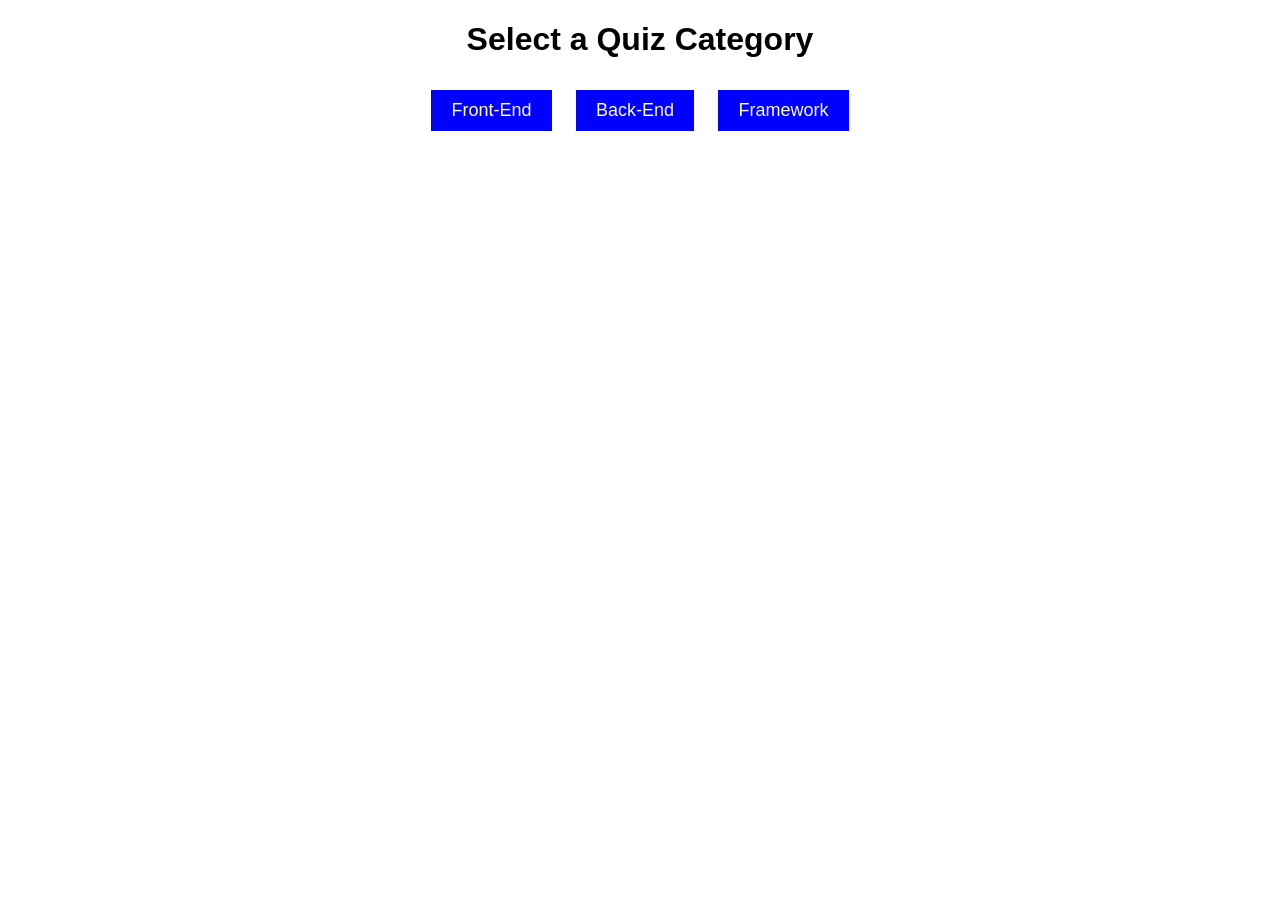
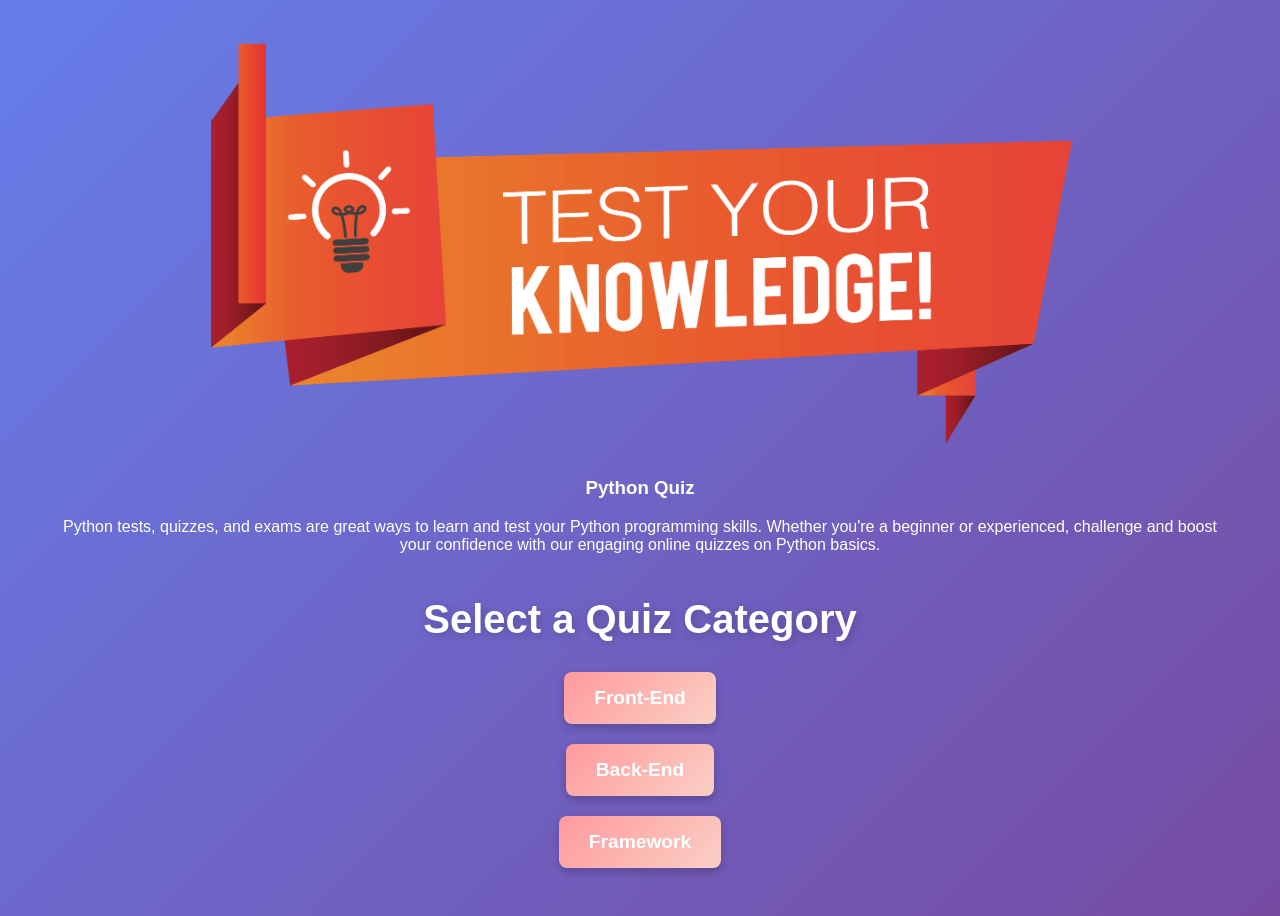
Before and after one commit to ShinoKThankachan/files, a Django app: page /quiz_home/ in a window 1280 px wide. Before the commit the page ends 131 px from the top, so only its background shows below. Run offline with Django 5.2, Linux system fonts and the light colour scheme; a user stored in the database is signed in.

Commit message:
files added

```diff
--- a/quiz_platform/quiz/urls.py
+++ b/quiz_platform/quiz/urls.py
@@ -10,4 +10,6 @@ urlpatterns = [
     path('top-scorers/', views.top_scorers, name='top_scorers'),
     path('feedback/', views.feedback, name='feedback'),
     path('profile/', views.profile, name='profile'),
+    path('results/<int:score>/',views.results, name='results'),
+    path('logout/', views.logout_view, name='logout'),
 ]
--- a/quiz_platform/quiz/views.py
+++ b/quiz_platform/quiz/views.py
@@ -4,7 +4,7 @@ from django.contrib.auth.decorators import login_required
 from django.core.mail import send_mail
 from .models import QuizCategory, DifficultyLevel, Question, Score, UserProfile, Feedback
 from .forms import RegisterForm, FeedbackForm
-from django.contrib.auth import login, authenticate
+from django.contrib.auth import login, authenticate,logout
 from django.contrib.auth.forms import AuthenticationForm
 from django.contrib import messages
 
@@ -63,32 +63,37 @@ def quiz(request, category_id, difficulty_id):
     questions = Question.objects.filter(category=category, difficulty=difficulty)
 
     if request.method == 'POST':
+        answers = {}
+        for question in questions:
+            answer = request.POST.get(f'question_{question.id}')
+            if answer:
+                answers[question.id] = answer
 
-        answers = request.POST.getlist('answers')
         score = calculate_score(questions, answers)
         Score.objects.create(user=request.user, category=category, difficulty=difficulty, score=score)
-
-
-        send_mail(
-            'Your Quiz Results',
-            f'You scored {score} points on the {category.name} {difficulty.name} quiz.',
-            'no-reply@quizplatform.com',
-            [request.user.email],
-            fail_silently=False,
-        )
-        return redirect('results', score=score)
+        next_difficulty_id = difficulty_id + 1
+        if next_difficulty_id > 3:
+            return redirect('home')
+        else:
+            return redirect('quiz', category_id=category_id, difficulty_id=next_difficulty_id)
 
     return render(request, 'quiz.html', {'category': category, 'difficulty': difficulty, 'questions': questions})
 
 
+
+
 def calculate_score(questions, answers):
     score = 0
-    for question, user_answer in zip(questions, answers):
-        if int(user_answer) == question.correct_option:
+    for question in questions:
+        user_answer = answers.get(question.id)
+        if user_answer and int(user_answer) == question.correct_option:
             score += 1
     return score
 
 
+@login_required
+def results(request, score):
+    return render(request, 'results.html', {'score': score})
 @login_required
 def feedback(request):
     if request.method == 'POST':
@@ -101,7 +106,7 @@ def feedback(request):
         form = FeedbackForm()
     return render(request, 'feedback.html', {'form': form})
 
-
+@login_required
 def top_scorers(request):
     categories = QuizCategory.objects.all()
     top_scores = {}
@@ -116,3 +121,8 @@ def top_scorers(request):
     return render(request, 'top_scorers.html', {'top_scores': top_scores})
 def home(request):
     return render(request, 'home.html')
+
+
+def logout_view(request):
+    logout(request)
+    return redirect(login_view)
--- a/quiz_platform/quiz_platform/settings.py
+++ b/quiz_platform/quiz_platform/settings.py
@@ -134,3 +134,5 @@ EMAIL_USE_TLS = True
 EMAIL_HOST_USER = 'your_email@gmail.com'
 EMAIL_HOST_PASSWORD = 'your_password'
 EMAIL_BACKEND = 'django.core.mail.backends.console.EmailBackend'
+
+LOGIN_URL='login'
--- /dev/null
+++ b/quiz_platform/static/css/quiz_home.css
@@ -0,0 +1,60 @@
+body {
+    font-family: Arial, sans-serif;
+    background: linear-gradient(135deg, #667eea, #764ba2);
+    color: white;
+    text-align: center;
+    padding: 50px;
+    height: 100vh;
+    display: flex;
+    flex-direction: column;
+    align-items: center;
+    justify-content: center;
+}
+
+.main{
+    width: 100%;
+}
+.main p{
+    font-size: medium;
+}
+#img1{
+    width: 75%;
+
+}
+
+h1 {
+    font-size: 2.5rem;
+    margin-bottom: 20px;
+    text-shadow: 2px 2px 10px rgba(0, 0, 0, 0.2);
+}
+
+.btn {
+    background: linear-gradient(135deg, #ff9a9e, #fad0c4);
+    border: none;
+    color: white;
+    padding: 15px 30px;
+    font-size: 1.2rem;
+    font-weight: bold;
+    margin: 10px;
+    border-radius: 8px;
+    cursor: pointer;
+    transition: all 0.3s ease;
+    box-shadow: 0px 4px 10px rgba(0, 0, 0, 0.2);
+}
+
+.btn:hover {
+    transform: translateY(-3px);
+    box-shadow: 0px 6px 15px rgba(0, 0, 0, 0.3);
+}
+
+
+@media (max-width: 600px) {
+    h1 {
+        font-size: 2rem;
+    }
+
+    .btn {
+        font-size: 1rem;
+        padding: 12px 24px;
+    }
+}
--- a/quiz_platform/templates/home.html
+++ b/quiz_platform/templates/home.html
@@ -15,6 +15,7 @@
             <li><h2>CODEX Quiz</h2></li>
             <li><a href="{% url 'register' %}">Register</a></li>
             <li><a href="{% url 'login' %}">Login</a></li>
+            <li><a href="{% url 'logout' %}">Logout</a></li>
 
         </ul>
     </nav>
--- a/quiz_platform/templates/quiz_home.html
+++ b/quiz_platform/templates/quiz_home.html
@@ -1,15 +1,19 @@
 <!DOCTYPE html>
 <html lang="en">
 <head>
+    {% load static %}
     <meta charset="UTF-8">
     <meta name="viewport" content="width=device-width, initial-scale=1.0">
     <title>Quiz Categories</title>
-    <style>
-        body { text-align: center; font-family: Arial, sans-serif; }
-        .btn { padding: 10px 20px; margin: 10px; font-size: 18px; background: blue; color: white; border: none; cursor: pointer; }
-    </style>
+    <link rel="stylesheet" href="{% static 'css/quiz_home.css' %}">
+
 </head>
 <body>
+    <div class="main">
+        <img src="{% static 'images/eea752365c06473f8ceeddb8e4c66609.png' %}" alt="" id="img1">
+        <h3>Python Quiz</h3>
+        <p>Python tests, quizzes, and exams are great ways to learn and test your Python programming skills. Whether you're a beginner or experienced, challenge and boost your confidence with our engaging online quizzes on Python basics.</p>
+    </div>
     <h1>Select a Quiz Category</h1>
     <a href="{% url 'quiz' 1 1 %}"><button class="btn">Front-End</button></a>
     <a href="{% url 'quiz' 2 1 %}"><button class="btn">Back-End</button></a>
```
Also changed, not shown: quiz_platform/templates/quiz.html (+5 -5 lines), quiz_platform/templates/results.html (added, +13 -0 lines), quiz_platform/db.sqlite3, quiz_platform/static/images/coder-mantra-small-banner.jpg (added), quiz_platform/static/images/eea752365c06473f8ceeddb8e4c66609.png (added), quiz_platform/static/images/istockphoto-1171765499-612x612.jpg (added).
